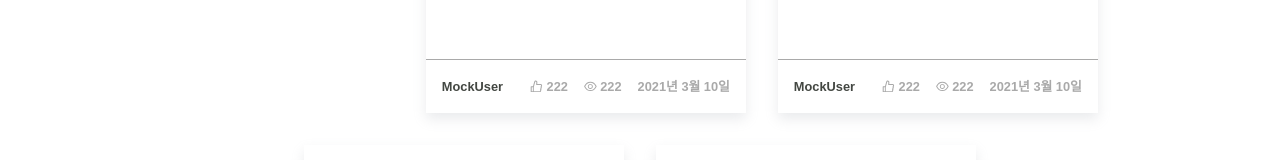
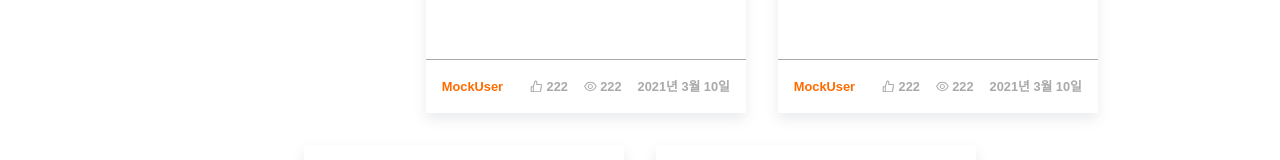
Before and after one commit to blackcowmoo/moomark-frontend, a Next.js app: page /user/MockUser in a window 1280 px wide. Shown: the part 593-753 px from the top of the page. Built offline with nearby package versions, Linux system fonts and the light colour scheme.

Commit message:
Update PostListItem style

```diff
--- a/src/components/PostList/PostList.module.scss
+++ b/src/components/PostList/PostList.module.scss
@@ -16,6 +16,7 @@
   @include mobile {
     width: 100%;
     flex-direction: column;
+    align-content: center;
   }
 
   @include desktop {
@@ -44,6 +45,7 @@
   @include mobile {
     height: 4rem;
     border-bottom: 1px solid var(--text-secondary);
+    align-items: center;
     justify-content: space-between;
   }
   a {
@@ -64,12 +66,14 @@
     }
     h4 {
       font-size: 1rem;
-      margin: 0px 0px 0.25rem;
       line-height: 1.5;
       word-break: break-word;
       text-overflow: ellipsis;
       white-space: nowrap;
       overflow: hidden;
+      @include desktop {
+        margin: 0px 0px 0.25rem;
+      }
     }
     .description {
       color: var(--text-secondary);
@@ -102,16 +106,18 @@
     }
     .author {
       max-width: 5rem;
-      color: var(--accent);
       flex-grow: 1;
       text-overflow: ellipsis;
       white-space: nowrap;
       overflow: hidden;
+      a {
+        color: var(--accent);
+      }
     }
     .info {
       display: flex;
       gap: 1rem;
-      div{
+      div {
         flex-grow: 1;
       }
       .date {
--- a/src/components/PostList/PostListItem.tsx
+++ b/src/components/PostList/PostListItem.tsx
@@ -24,7 +24,15 @@ const PostListItem: React.FC<props> = ({ post }) => {
         </Link>
       </div>
       <div className={styles.footer}>
-        <div className={styles.author}>{user.nickname === isWithDrawn ? '탈퇴한유저' : <Link href={`/user/${user.nickname}`}>{user.nickname}</Link>}</div>
+        <div className={styles.author}>
+          {user.nickname === isWithDrawn ? (
+            '탈퇴한유저'
+          ) : (
+            <Link href={`/user/${user.nickname}`}>
+              <a>{user.nickname}</a>
+            </Link>
+          )}
+        </div>
         <div className={styles.info}>
           <div>
             <LikeOutlined /> {recommendCount}
```
